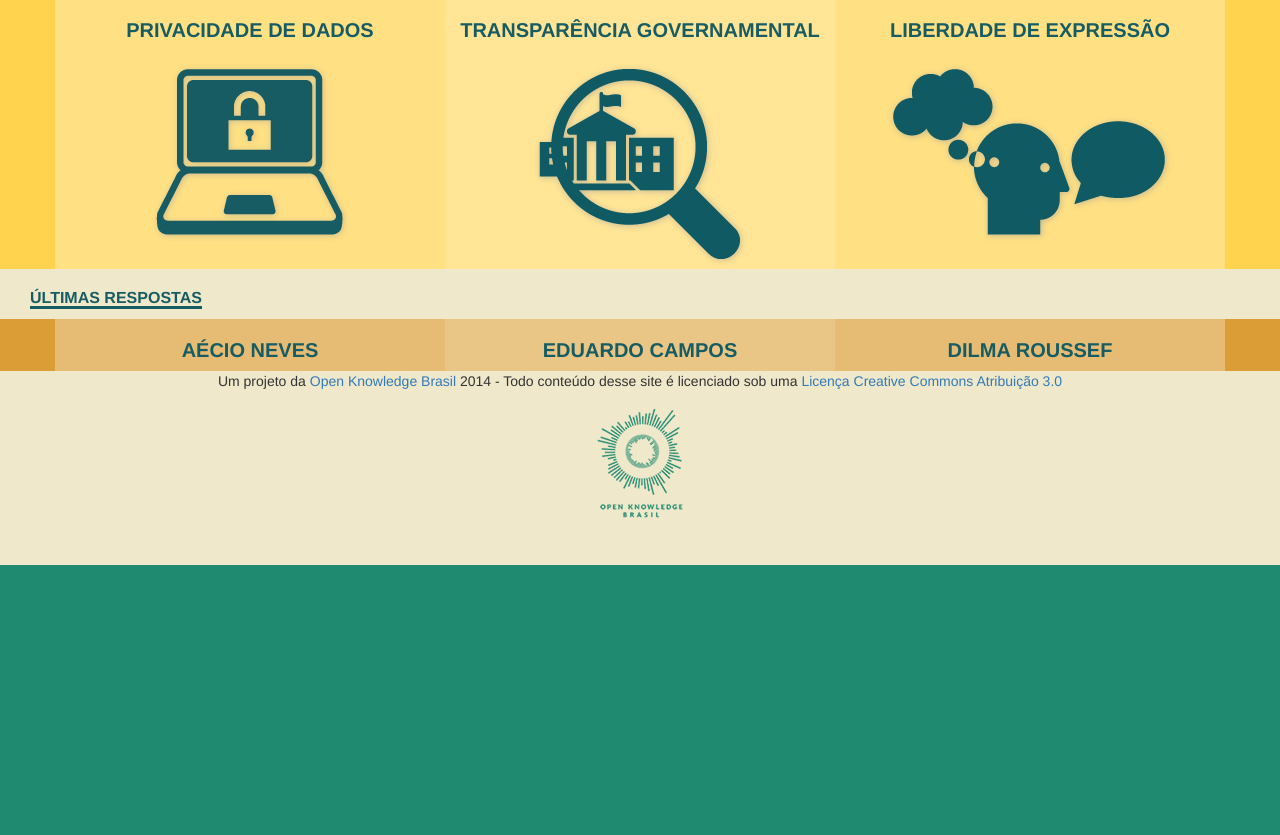
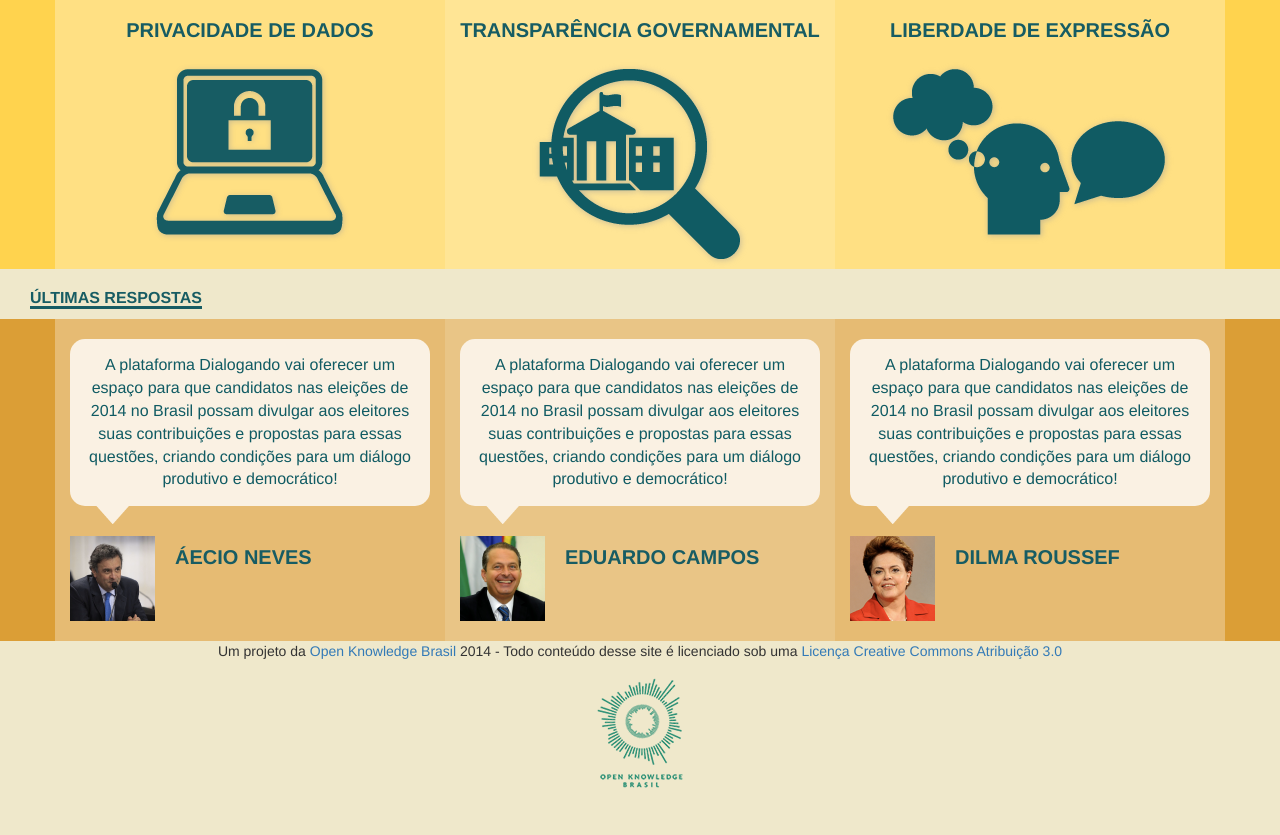
Before and after one commit to okfn-brasil/dialogando, a Flask app: page / in a window 1280 px wide. Shown: the part 433-1268 px from the top of the page. Before the commit the page ends 998 px from the top, so only its background shows below. Run offline with Flask 2, Linux system fonts and the light colour scheme; some libraries are stand-ins or nearby versions.

Commit message:
Adding answers text boxes in frontpage

```diff
--- a/trombone/static/css/main.css
+++ b/trombone/static/css/main.css
@@ -214,3 +214,44 @@ div.area-title.row {
         float:none;
     }
 }
+
+.answer {
+    padding-top: 20px;
+}
+
+.answer-text {
+    background-color:#FAF1E3;
+    -webkit-border-radius: 15px;
+    -moz-border-radius: 15px;
+    border-radius: 15px;
+    padding: 15px 10px;
+    color: #105B63;
+    font-size: 16px;
+}
+
+.answer-person {
+}
+
+.answer-person div {
+    float: left;
+}
+
+.person-photo {
+    width: 85px;
+    margin: 0;
+    padding-top: 0;
+    text-align: center;
+}
+
+.person-photo img {
+    vertical-align: top;
+}
+
+
+.person-photo img.photo {
+    padding-top: 10px;
+}
+
+.person-name {
+    padding: 20px;
+}
--- a/trombone/templates/root.html
+++ b/trombone/templates/root.html
@@ -42,14 +42,54 @@
     <div class="answers">
         <div class="container container-md-height">
             <div class="row row-md-height">
-                <div class="col-md-4 col-md-height answer-1 centered col-top">
-                    <h1>Aécio Neves</h1>
+                <div class="col-md-4 col-md-height answer answer-1 centered col-top">
+                    <div class="answer-text">
+                        A plataforma Dialogando vai oferecer um espaço para que candidatos nas eleições de 2014 no Brasil possam divulgar aos eleitores suas contribuições e propostas para essas questões, criando condições para um diálogo produtivo e democrático!
+                    </div>
+                    <div class="answer-person">
+                        <div class="person-photo">
+                            <img src="/static/img/balao-ponta.png">
+                            <br/>
+                            <img class="photo" src="/static/img/aecio-01.png">
+                        </div>
+                        <div class="person-name">
+                            <h1>Áecio Neves</h1>
+                        </div>
+                        <div style="clear: both;">&nbsp;</div>
+                    </div>
                 </div>
-                <div class="col-md-4 col-md-height answer-2 centered col-top">
-                    <h1>Eduardo Campos</h1>
+                <div class="col-md-4 col-md-height answer answer-2 centered col-top">
+                    <div class="answer-text">
+                        A plataforma Dialogando vai oferecer um espaço para que candidatos nas eleições de 2014 no Brasil possam divulgar aos eleitores suas contribuições e propostas para essas questões, criando condições para um diálogo produtivo e democrático!
+                    </div>
+                    <div class="answer-person">
+                        <div class="person-photo">
+                            <img src="/static/img/balao-ponta.png">
+                            <br/>
+                            <img class="photo" src="/static/img/eduardo-01.png">
+                        </div>
+                        <div class="person-name">
+                            <h1>Eduardo Campos</h1>
+                        </div>
+                        <div style="clear: both;">&nbsp;</div>
+                    </div>
+
                 </div>
-                <div class="col-md-4 col-md-height answer-3 centered col-top">
-                    <h1>Dilma Roussef</h1>
+                <div class="col-md-4 col-md-height answer answer-3 centered col-top">
+                    <div class="answer-text">
+                        A plataforma Dialogando vai oferecer um espaço para que candidatos nas eleições de 2014 no Brasil possam divulgar aos eleitores suas contribuições e propostas para essas questões, criando condições para um diálogo produtivo e democrático!
+                    </div>
+                    <div class="answer-person">
+                        <div class="person-photo">
+                            <img src="/static/img/balao-ponta.png">
+                            <br/>
+                            <img class="photo" src="/static/img/dilma-01.png">
+                        </div>
+                        <div class="person-name">
+                            <h1>Dilma Roussef</h1>
+                        </div>
+                        <div style="clear: both;">&nbsp;</div>
+                    </div>
                 </div>
             </div>
         </div>
```
Also changed, not shown: trombone/static/img/aecio-01.png (added), trombone/static/img/balao-ponta.png (added), trombone/static/img/dilma-01.png (added), trombone/static/img/eduardo-01.png (added).
